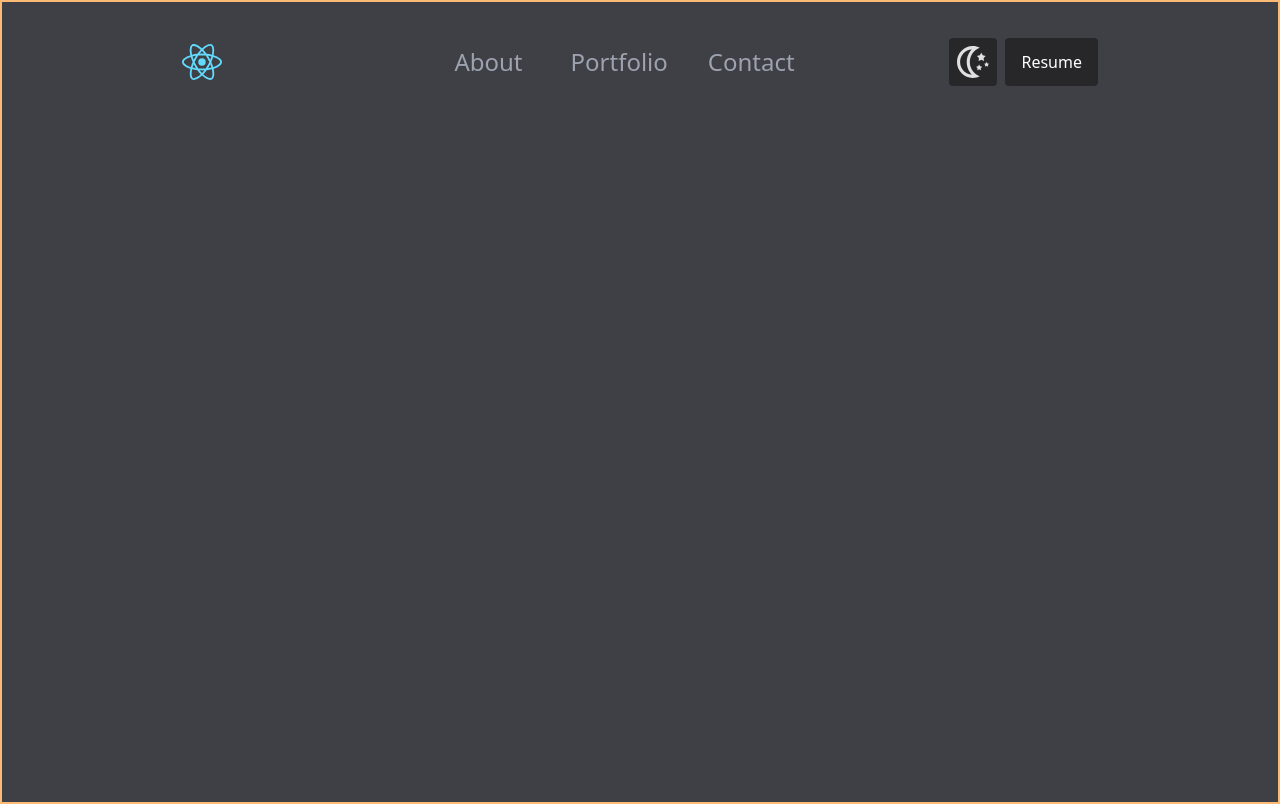
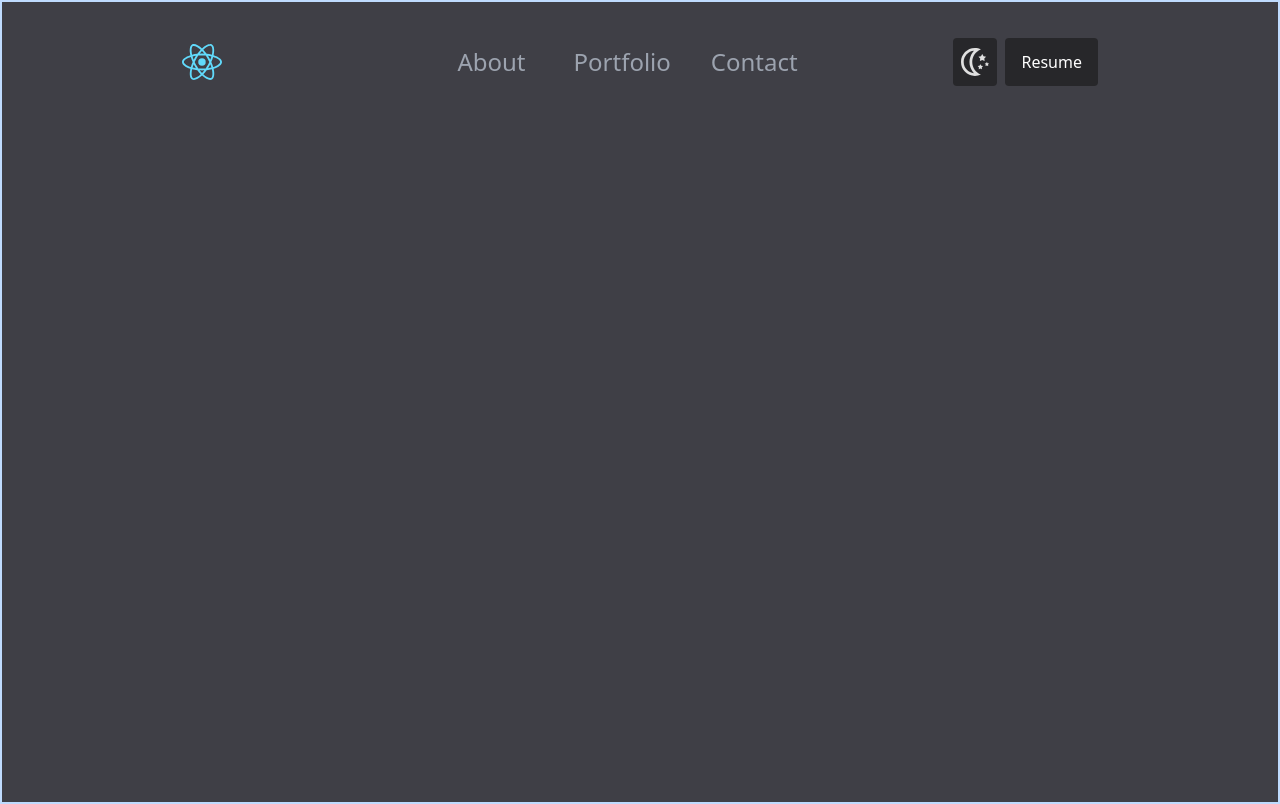
Before and after one commit to danielferreira-dias/my-portfolio-react-vite, a React (Vite) app: page / in a window 1280 px wide. Built offline with nearby package versions, Linux system fonts and the light colour scheme.

Commit message:
small change

```diff
--- a/src/Components/Navbar.jsx
+++ b/src/Components/Navbar.jsx
@@ -14,7 +14,7 @@ function Navbar() {
             </div>
             <div className="hidden sm:flex items-center justify-end space-x-2 ml-10">
                 <button className="bg-zinc-800 px-2 text-white rounded w-fit h-12">
-                    <img src="moon.svg" alt="" className='h-8' />
+                    <img src="moon.svg" alt="" className='h-7' />
                 </button>
                 <button className="bg-zinc-800 text-white px-4 py-2 rounded w-fit h-12">
                     <p>Resume</p>
--- a/src/index.css
+++ b/src/index.css
@@ -4,7 +4,6 @@
 
 @layer base {
   body {
-    @apply bg-zinc-700 border-2 border-orange-300
+    @apply bg-zinc-700 border-2 border-blue-200
   }
-
 }
```
